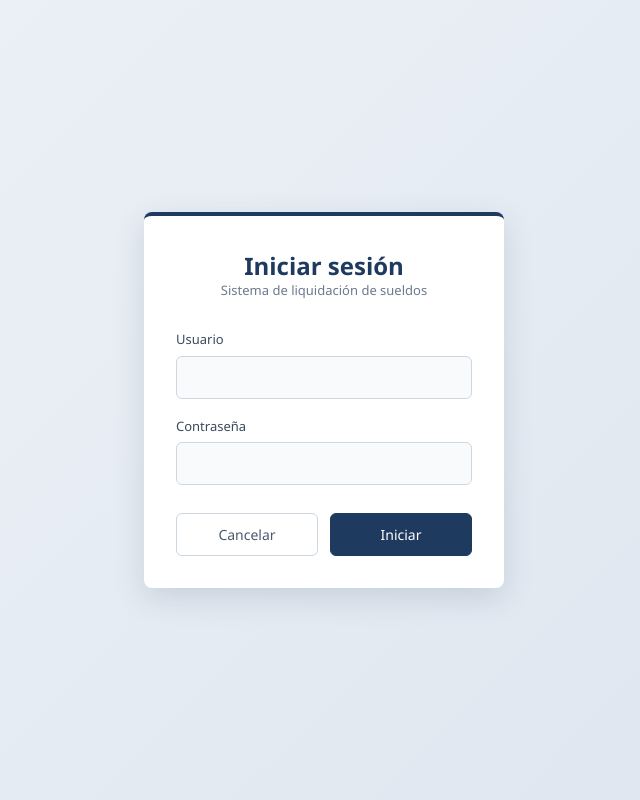
After one commit to joaquingarcia-grc/coloquio_programacion, a CodeIgniter 4 app: the page made by app/Views/login/login.php in a window 1280 px wide. The commit adds this page. Shown: the whole page, without its empty margins (316-956 px from the left). Run offline with PHP 8.4 and a stand-in for CodeIgniter, Linux system fonts and the light colour scheme; the template is opened without the code that fills it, so the values that code supplies are empty; some libraries are stand-ins or nearby versions.

Commit message:
cambio de enfoque

```diff
--- /dev/null
+++ b/app/Views/login/login.php
@@ -0,0 +1,41 @@
+<!DOCTYPE html>
+<html lang='es'>
+<head>
+    <meta charset='UTF-8'>
+    <meta name='viewport' content='width=device-width, initial-scale=1'>
+    <title><?php echo $titulo?></title>
+    <link href='https://cdn.jsdelivr.net/npm/bootstrap@5.3.8/dist/css/bootstrap.min.css' rel='stylesheet'>
+    <link rel="stylesheet" href="<?php echo base_url();?>css/login.css">
+</head>
+<body>
+    <div class="global-container">
+    	<div class="card login-form">
+    		<div class="card-body">
+    			<h3 class="card-title text-center">Iniciar sesión</h3>
+    			<p class="card-subtitle text-center">Sistema de liquidación de sueldos</p>
+    			<div class="card-text">
+                    <div id="mensaje" class="alert d-none"></div>
+    				<form id='formularioIngreso'>
+    					<div class="mb-3">
+    						<label for="denominacion" class="form-label">Usuario</label>
+    						<input type="text" class="form-control" id="denominacion" name="denominacion">
+    					</div>
+    					<div class="mb-3">
+    						<label for="pswd" class="form-label">Contraseña</label>
+    						<input type="password" class="form-control" id="pswd" name="pswd">
+    					</div>
+    					<div class="botones">
+    						<button type="reset" class="btn btn-cancelar">Cancelar</button>
+    						<button type="submit" class="btn btn-iniciar">Iniciar</button>
+    					</div>
+    				</form>
+    			</div>
+    		</div>
+    	</div>
+    </div>
+    <script src='https://code.jquery.com/jquery-3.7.1.min.js'></script>
+    <script src='https://cdn.jsdelivr.net/npm/bootstrap@5.3.8/dist/js/bootstrap.bundle.min.js'></script>
+    <script>const BASE = "<?php echo base_url();?>";</script>
+    <script src="<?php echo base_url();?>js/login.js"></script>
+</body>
+</html>
--- /dev/null
+++ b/public/css/login.css
@@ -0,0 +1,132 @@
+html, body {
+    height: 100%;
+}
+
+body {
+    font-family: 'Segoe UI', system-ui, -apple-system, Roboto, Arial, sans-serif;
+}
+
+.global-container {
+    height: 100%;
+    display: flex;
+    align-items: center;
+    justify-content: center;
+    background: linear-gradient(135deg, #eef2f7 0%, #dde5ef 100%);
+}
+
+.login-form {
+    width: 360px;
+    margin: 20px;
+    border: none;
+    border-top: 4px solid #1f3a5f;
+    border-radius: 8px;
+    box-shadow: 0 10px 30px rgba(31, 58, 95, 0.15);
+}
+
+.login-form .card-body {
+    padding: 36px 32px 32px;
+}
+
+.card-title {
+    font-weight: 600;
+    font-size: 24px;
+    color: #1f3a5f;
+    margin-bottom: 4px;
+}
+
+.card-subtitle {
+    font-size: 13px;
+    color: #6b7a8d;
+    margin-bottom: 0;
+}
+
+form {
+    margin-top: 28px;
+    font-size: 14px;
+}
+
+.form-label {
+    font-size: 13px;
+    font-weight: 500;
+    color: #3b4a5e;
+    margin-bottom: 6px;
+}
+
+.form-control {
+    font-size: 14px;
+    padding: 10px 12px;
+    border: 1px solid #ced6e0;
+    border-radius: 6px;
+    background-color: #f9fafc;
+}
+
+.form-control:focus {
+    background-color: #fff;
+    border-color: #1f3a5f;
+    box-shadow: 0 0 0 3px rgba(31, 58, 95, 0.15);
+}
+
+.botones {
+    display: flex;
+    gap: 12px;
+    margin-top: 28px;
+}
+
+.botones .btn {
+    flex: 1;
+    font-size: 14px;
+    font-weight: 500;
+    padding: 10px 0;
+    border-radius: 6px;
+    transition: background-color 0.2s, color 0.2s;
+}
+
+.btn-iniciar {
+    background-color: #1f3a5f;
+    border: 1px solid #1f3a5f;
+    color: #fff;
+}
+
+.btn-iniciar:hover {
+    background-color: #162c49;
+    border-color: #162c49;
+    color: #fff;
+}
+
+.btn-cancelar {
+    background-color: transparent;
+    border: 1px solid #ced6e0;
+    color: #4a5a6e;
+}
+
+.btn-cancelar:hover {
+    background-color: #eef2f7;
+    border-color: #b6c1cf;
+    color: #1f3a5f;
+}
+#mensaje {
+    position: fixed;
+    top: 20px;
+    right: 20px;
+    z-index: 1050;
+    min-width: 260px;
+    max-width: 340px;
+    font-size: 13px;
+    padding: 12px 16px;
+    margin: 0;
+    border: none;
+    border-radius: 6px;
+    box-shadow: 0 6px 20px rgba(0, 0, 0, 0.15);
+}
+
+#mensaje.alert-success {
+    background-color: #e3f4ea;
+    color: #1e6b3f;
+    border-left: 4px solid #2e9d5f;
+}
+
+#mensaje.alert-danger {
+    background-color: #fbe8e8;
+    color: #9b2c2c;
+    border-left: 4px solid #d04545;
+}
```
Also changed, not shown: app/Config/Routes.php (+7 -1 lines), app/Controllers/Login.php (added, +56 -0 lines), app/Controllers/Salari.php (+49 -47 lines), app/Controllers/Sueldos.php (added, +23 -0 lines), app/Views/salari.php (+54 -0 lines), public/js/calendario.js (added, +189 -0 lines), public/js/login.js (added, +54 -0 lines).
